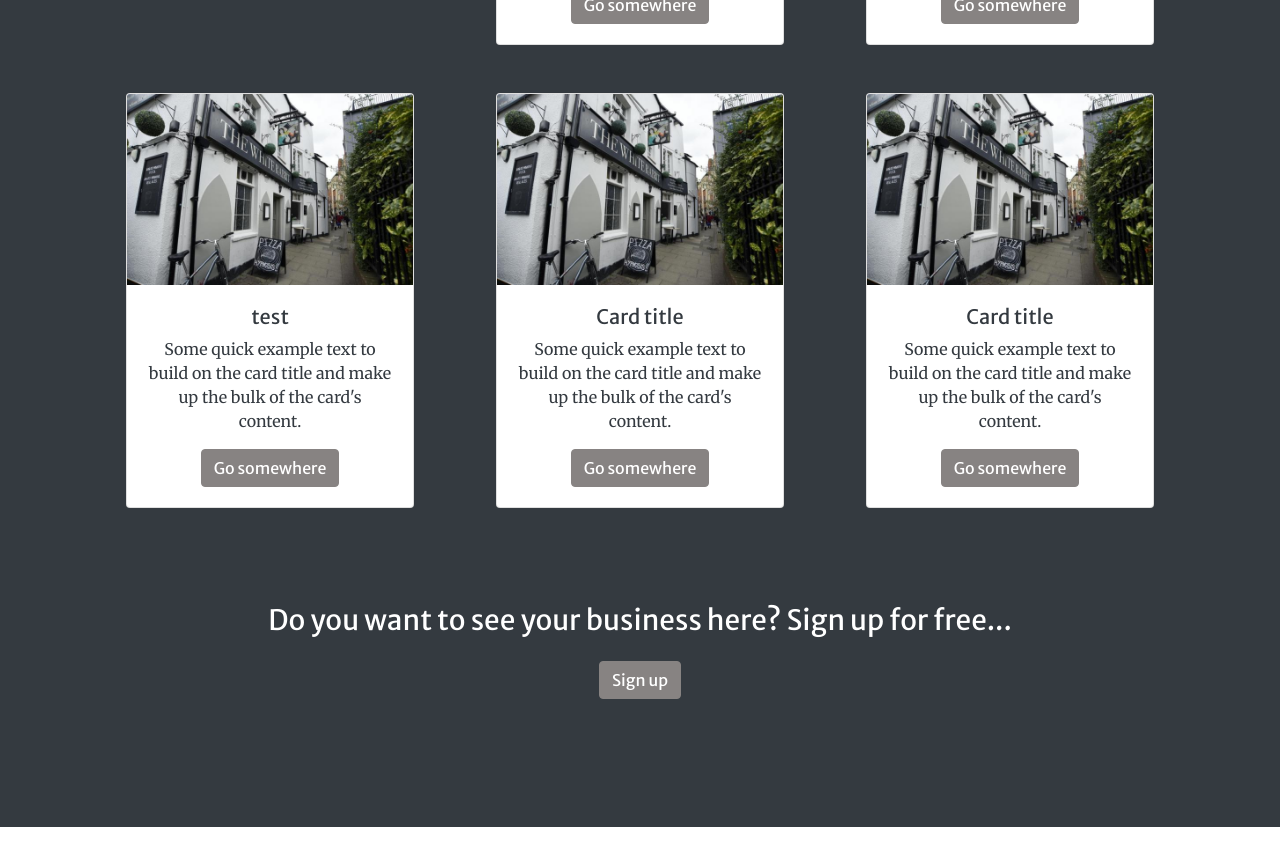
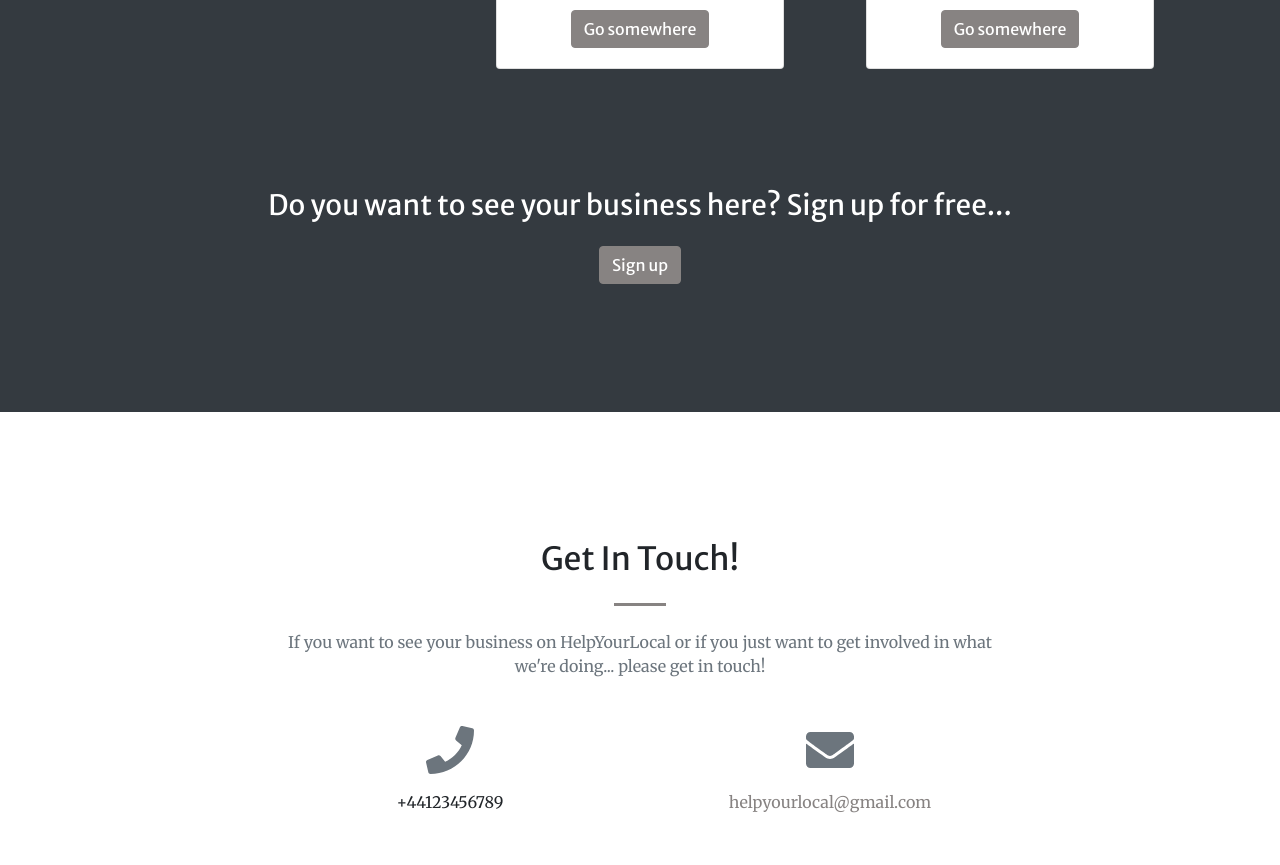
Before and after one commit to sivesh1234/helpyourlocal, a plain HTML site: page index.html in a window 1280 px wide. Shown: the part 1096-1961 px from the top of the page. Drawn offline with nearby package versions, Linux system fonts and the light colour scheme.

Commit message:
one row of cards
…

```diff
--- a/index.html
+++ b/index.html
@@ -80,6 +80,7 @@
         <section class="page-section bg-dark text-white" id="locals">
             <div class="container text-center">
                 <h2 class="mb-4">Your favourite locals</h2>
+            </br>
                 <div class="container">
   <div class="row">
     <div class="col-sm">
@@ -124,7 +125,7 @@
 
  </div>
 </br>
-<div class="row">
+<!-- <div class="row">
     <div class="col-sm">
         <center>
         <div class="card" style="width: 18rem;">
@@ -164,7 +165,7 @@
         </center>
     </br>
     </div>
-</div>
+</div> -->
 
 
 
```
